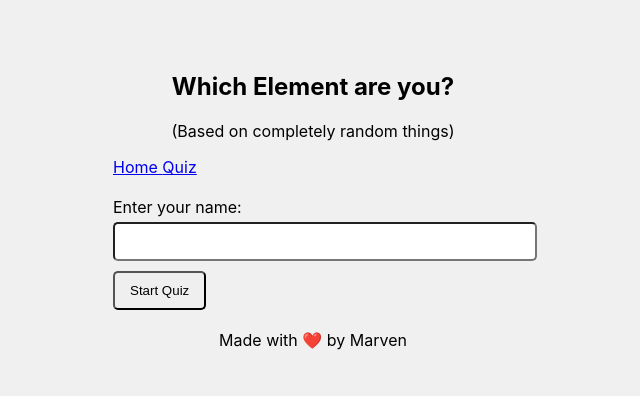
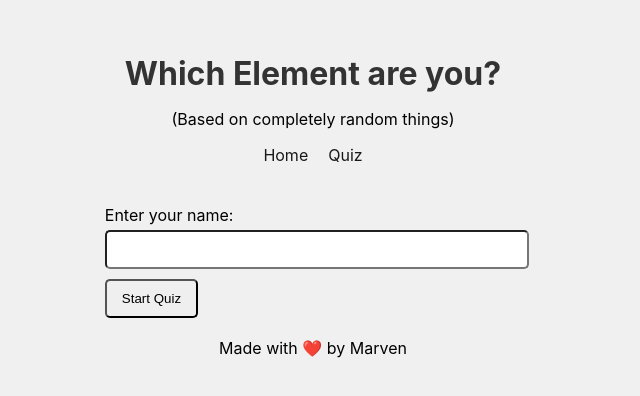
Before and after one commit to Marvenx/PersoQuiz, a React (Create React App) app: page / in a window 1280 px wide. Shown: the part 196-592 px from the top of the page, without its empty margins (327-967 px from the left). Built offline with nearby package versions, Linux system fonts and the light colour scheme.

Commit message:
more qsts

```diff
--- a/src/App.css
+++ b/src/App.css
@@ -91,3 +91,32 @@ button:hover {
   margin: 5px 0;
   text-align: center;
 }
+
+.header {
+  text-align: center;
+  padding: 20px;
+}
+
+.header .title {
+  margin: 0;
+  font-size: 2rem;
+  color: #333;
+}
+
+
+.nav-links {
+  display: flex;
+  justify-content: center;
+  gap: 20px;
+  margin-top: 10px;
+}
+
+.nav-links a {
+  text-decoration: none;
+  color: #181818;
+  transition: color 0.3s ease;
+}
+
+.nav-links a:hover {
+  color: #000000;
+}
--- a/src/App.jsx
+++ b/src/App.jsx
@@ -94,6 +94,14 @@ function App() {
       question: "What's your favorite color?",
       options: ["Red 🔴", "Blue 🔵", "Green 🟢", "Yellow 🟡"],
     },
+    {
+      question: "Pick a natural scene:",
+      options: ["Volcano 🌋", "Ocean 🌊", "Forest 🌲", "Sky ☁️"],
+    },
+    {
+      question: "Choose a quality:",
+      options: ["Passion ❤️", "Calm 💧", "Strength 🪨", "Freedom 🕊️"],
+    },
   ];
 
   const keywords = {
@@ -104,11 +112,22 @@ function App() {
   };
 
   const elements = {
-    "Red 🔴": "Fire",
-    "Blue 🔵": "Water",
-    "Green 🟢": "Earth",
-    "Yellow 🟡": "Air",
-  };
+  "Red 🔴": "Fire",
+  "Blue 🔵": "Water",
+  "Green 🟢": "Earth",
+  "Yellow 🟡": "Air",
+
+  "Volcano 🌋": "Fire",
+  "Ocean 🌊": "Water",
+  "Forest 🌲": "Earth",
+  "Sky ☁️": "Air",
+
+  "Passion ❤️": "Fire",
+  "Calm 💧": "Water",
+  "Strength 🪨": "Earth",
+  "Freedom 🕊️": "Air",
+};
+
 
   return (
     <UserProvider value={{ name: userName, setName: setUserName }}>
--- a/src/components/Header.jsx
+++ b/src/components/Header.jsx
@@ -3,11 +3,13 @@ import { Link } from "react-router-dom";
 export default function Header() {
   const [selectedElement, setSelectedElement] = useState(null);
   return (
-    <div>
+    <div className="header">
       <h2 className="title">Which Element are you?</h2>
       <p className="subtitle">(Based on completely random things)</p>
-      <Link to="/">Home </Link>
-      <Link to="/Quiz">Quiz</Link>
+      <div className="nav-links">
+        <Link to="/">Home</Link>
+        <Link to="/quiz">Quiz</Link>
+      </div>
     </div>
   );
 }
```
